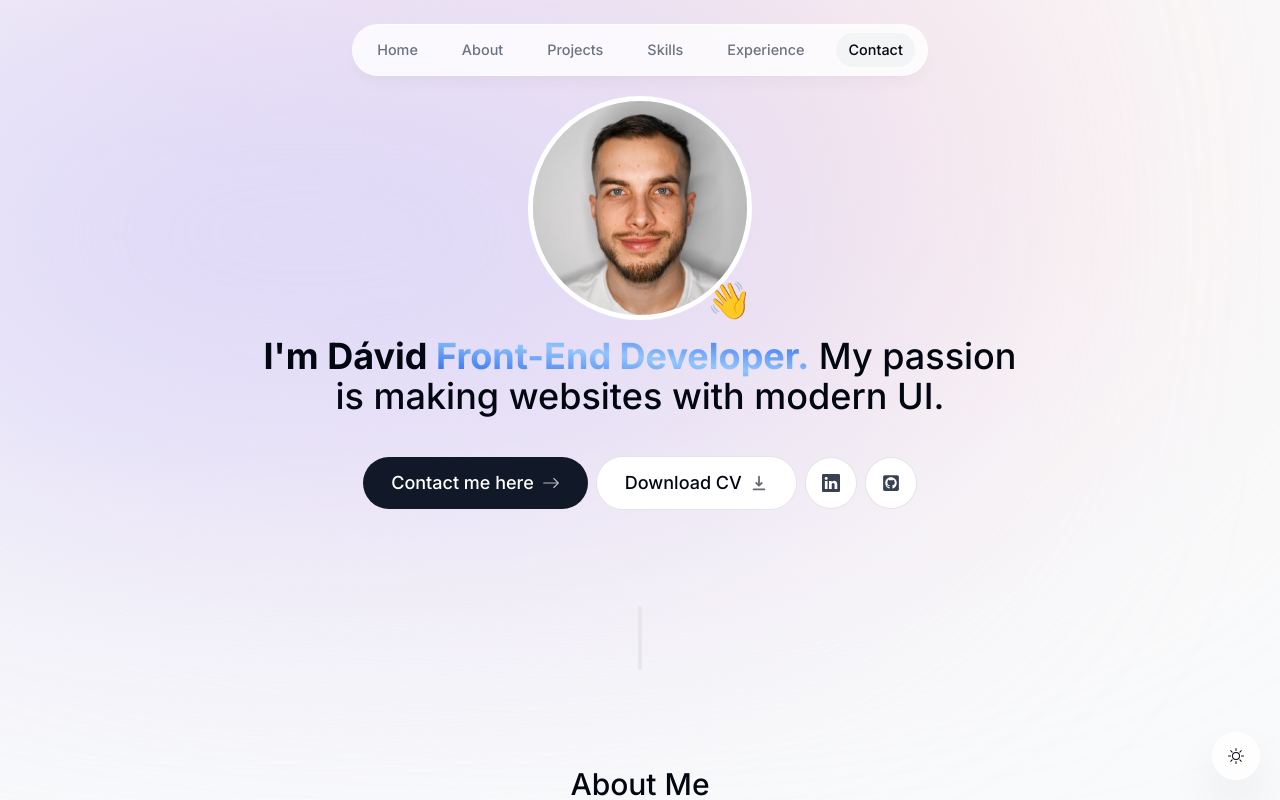
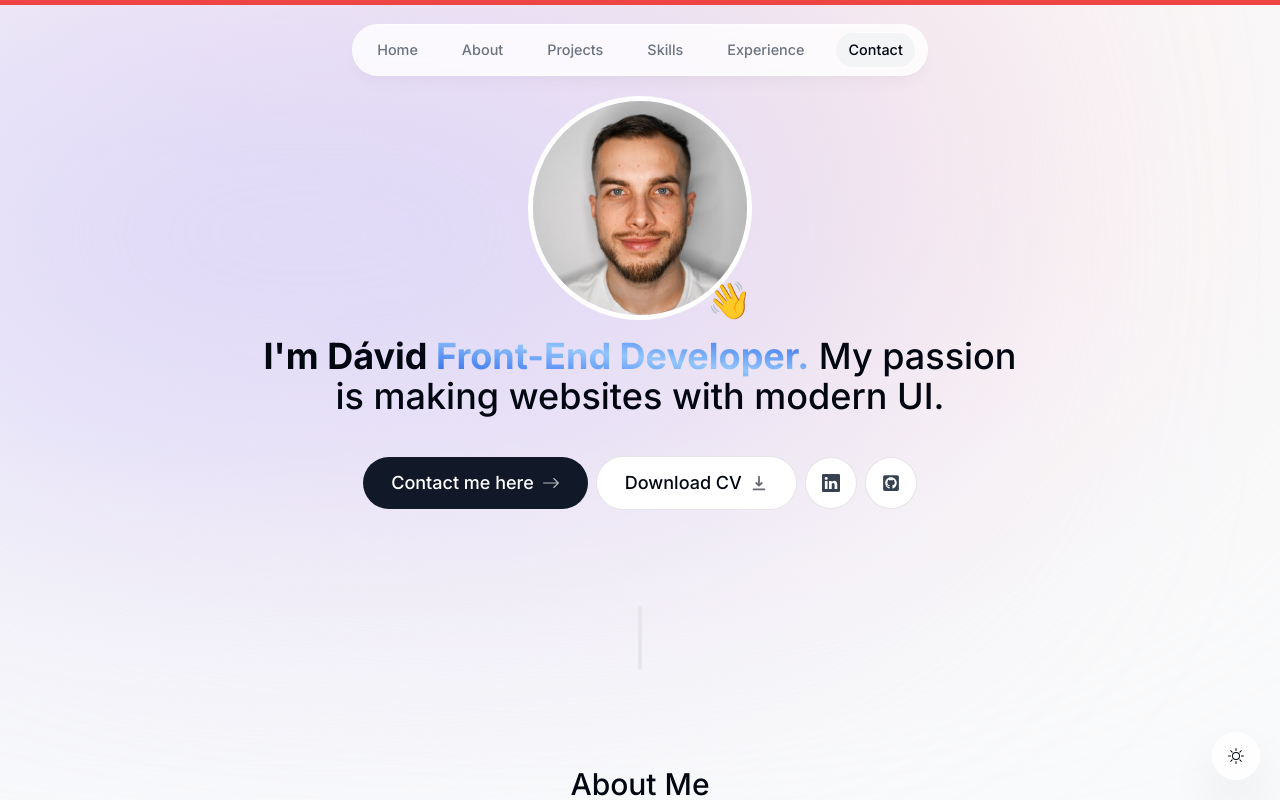
Before and after one commit to DavidInglody/portfolio-next.js, a Next.js app: page / in a window 1280 px wide. Shown: the top 800 px of the page. Built offline with nearby package versions, Linux system fonts and the light colour scheme; no server answers.

Commit message:
Add scroll progress (red)

```diff
--- a/app/globals.css
+++ b/app/globals.css
@@ -3,15 +3,15 @@
 @tailwind utilities;
 
 html {
-    --line-color: #e5e7eb
+  --line-color: #e5e7eb;
 }
 
 html.dark {
-    --line-color : rgba(255,255,255, 0.2)
+  --line-color: rgba(255, 255, 255, 0.2);
 }
 
 .borderBlack {
-    @apply border border-black/10
+  @apply border border-black/10;
 }
 
 /* SCROLLBAR STYLING */
--- a/app/layout.tsx
+++ b/app/layout.tsx
@@ -6,6 +6,7 @@
 import Footer from "@/components/Footer";
 import ThemeSwitch from "@/components/ThemeSwitch";
 import ThemeContextProvider from "@/context/ThemeContext";
+import ScrollProgress from "@/components/ScrollProgress";
 
 const inter = Inter({ subsets: ["latin"] });
 
@@ -28,11 +29,12 @@
         <div className="bg-[#dbd7fb] absolute top-[-1rem] -z-10 left-[-35rem] h-[31.25rem] w-[50rem] rounded-full blur-[10rem] sm:w-[68.75rem] md:left-[-33rem] lg:left-[-28rem] xl:left-[-15rem] 2xl:left-[-5rem] dark:bg-[#676394]"></div>
         <ThemeContextProvider>
           <ActiveSectionContextProvider>
+            <ScrollProgress />
             <Header />
             {children}
             <Footer />
             <Toaster position="top-right" />
-            <ThemeSwitch/>
+            <ThemeSwitch />
           </ActiveSectionContextProvider>
         </ThemeContextProvider>
       </body>
--- /dev/null
+++ b/components/ScrollProgress.tsx
@@ -0,0 +1,18 @@
+"use client";
+import { motion, useScroll, useSpring } from "framer-motion";
+
+export default function ScrollProgress() {
+  const { scrollYProgress } = useScroll();
+  const scaleX = useSpring(scrollYProgress, {
+    stiffness: 100,
+    damping: 30,
+    restDelta: 0.001,
+  });
+
+  return (
+    <motion.div
+      className="fixed top-0 left-0 right-0 z-50 origin-left h-[5px] bg-red-500"
+      style={{ scaleX }}
+    />
+  );
+}
```
Also changed, not shown: app/page.tsx (+10 -9 lines).
